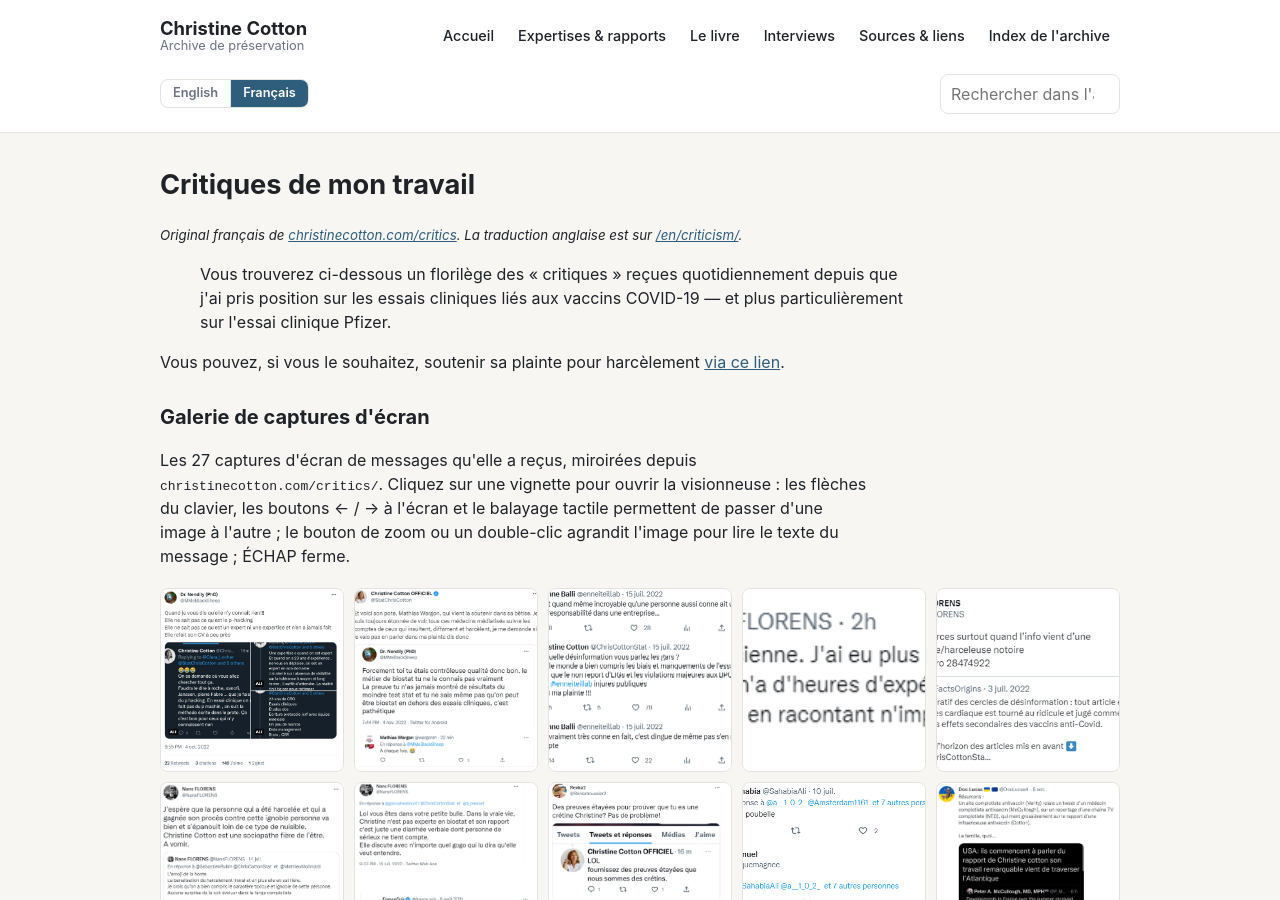
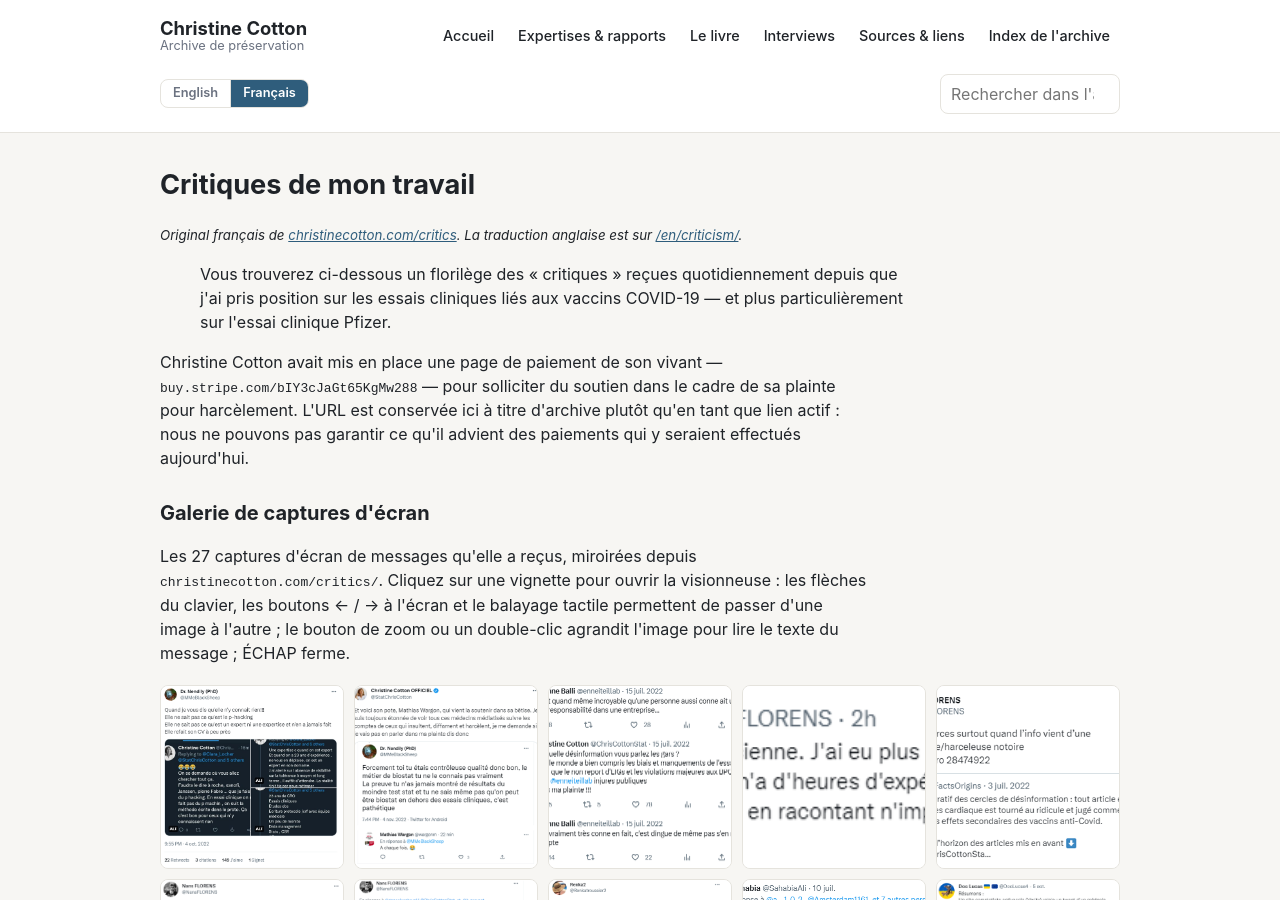
Before and after one commit to mroswell/ChristineCottonArchive.com, a Jekyll site: the page built from fr/critiques/index.html, in a window 1280 px wide and 900 px high. Built offline with Jekyll 4.4.1, drawn with Linux system fonts in a browser that asks for light colours.

Commit message:
Reframe the harassment-complaint support line on the Criticism pages
The line "You can, if you wish, support her harassment complaint via
this link" was Cotton's own phrasing on her live site; preserved
verbatim, it now reads as an active solicitation that the archive is
making on her behalf, which it shouldn't — she's no longer living and
the state of the Stripe destination is unknown.

Replaced on both pages with past-tense framing that records the URL
as a historical reference (in <code> rather than as an active
hyperlink) and explicitly says we can't vouch for what happens to
payments made to it now.

```diff
--- a/fr/critiques/index.html
+++ b/fr/critiques/index.html
@@ -17,8 +17,11 @@ La traduction anglaise est sur
   aux vaccins COVID-19 — et plus particulièrement sur l'essai clinique Pfizer.</p>
 </blockquote>
 
-<p>Vous pouvez, si vous le souhaitez, soutenir sa plainte pour harcèlement
-<a href="https://buy.stripe.com/bIY3cJaGt65KgMw288">via ce lien</a>.</p>
+<p>Christine Cotton avait mis en place une page de paiement de son vivant —
+<code>buy.stripe.com/bIY3cJaGt65KgMw288</code> — pour solliciter du soutien
+dans le cadre de sa plainte pour harcèlement. L'URL est conservée ici à titre
+d'archive plutôt qu'en tant que lien actif&nbsp;: nous ne pouvons pas garantir
+ce qu'il advient des paiements qui y seraient effectués aujourd'hui.</p>
 
 <h2>Galerie de captures d'écran</h2>
 
```
Also changed, not shown: en/criticism/index.html (+5 -2 lines).
